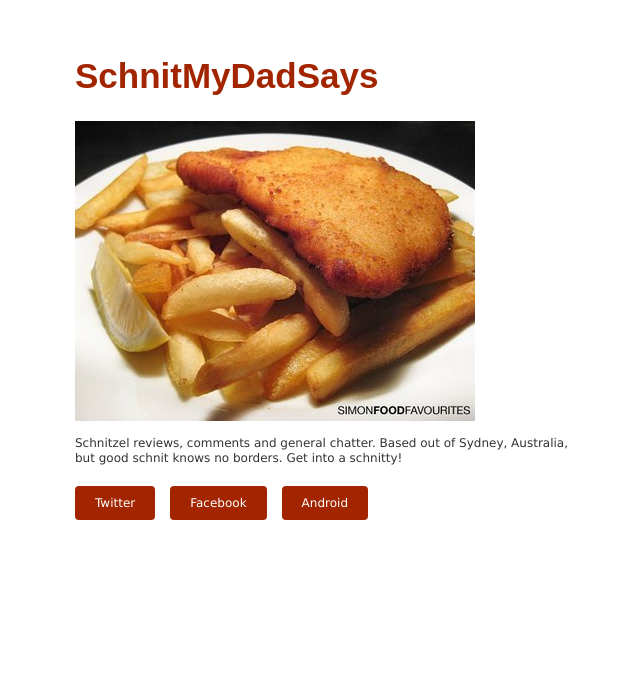
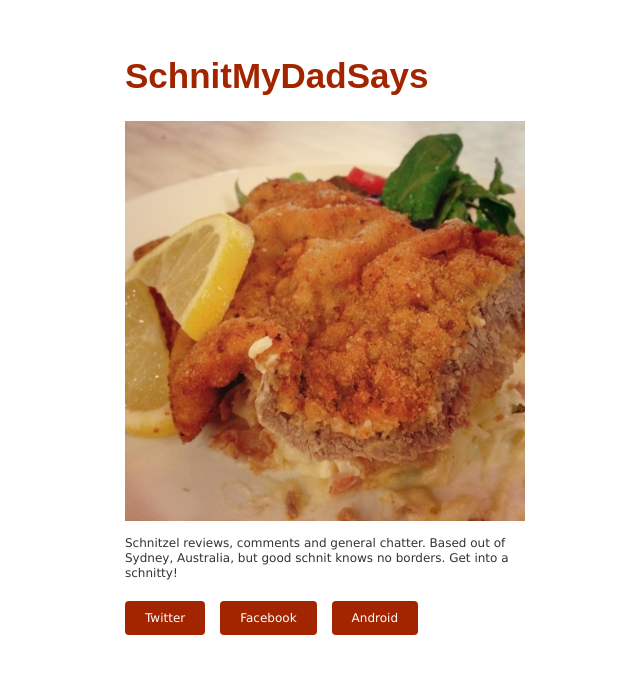
Before and after one commit to brendanmurty/schnitmydadsays, a PHP site: page / in a window 1280 px wide. Shown: the top 674 px of the page, without its empty margins (315-955 px from the left). Run offline with PHP 8.4, Linux system fonts and the light colour scheme; some web fonts are replaced.

Commit message:
New image

```diff
--- a/html/index.php
+++ b/html/index.php
@@ -1,5 +1,5 @@
 <?php
-$css_updated = "20140113c";
+$css_updated = "20140113d";
 $title = "SchnitMyDadSays";
 ?>
 <!-- Website design and development by Brendan Murty - brendanmurty.com -->
@@ -29,7 +29,7 @@ $title = "SchnitMyDadSays";
 			<h1><a href="/"><?= $title ?></a></h1>
 		</header>
 		<div id="main">
-			<img class="avatar" src="/images/schnitty.jpg" style="height:300px;width:400px" alt="schnitmydadsays's Twitter Avatar">
+			<img class="avatar" src="/images/schnitzel.jpg" style="height:400px;width:400px" alt="Veal Schnitzel">
 			<p class="description">Schnitzel reviews, comments and general chatter. Based out of Sydney, Australia, but good schnit knows no borders. Get into a schnitty!</p>
 			<ul class="links">
 				<li><a href="http://twitter.com/schnitmydadsays">Twitter</a></li>
--- a/html/style/main.css
+++ b/html/style/main.css
@@ -78,7 +78,7 @@ a:hover{text-decoration:underline}
 
 /* Layout */
 
-#contain{width:90%;max-width:500px;margin:4% auto 2%}
+#contain{width:90%;max-width:400px;margin:4% auto 2%}
 header{padding:0;margin:0 0 20px;float:left;width:100%}
 #main{background:#fff;color:#333;float:left;width:100%}
 footer{padding:10px;margin:0;color:#333;float:left;width:100%;font-size:11px}
@@ -95,7 +95,7 @@ header h1{margin:0;font-size:35px;line-height:50px;color:#A32500}
 
 /* Content */
 
-.avatar{max-width:90%;display:block;margin:0 0 15px;padding:0}
+.avatar{max-width:100%;display:block;margin:0 0 15px;padding:0}
 .description{margin:0;clear:none}
 ul.links{margin:25px 0 0;float:left;clear:both}
 ul.links li{float:left;list-style:none outside none;margin:0 15px 25px 0}
```
Also changed, not shown: html/images/schnitzel.jpg (added).
